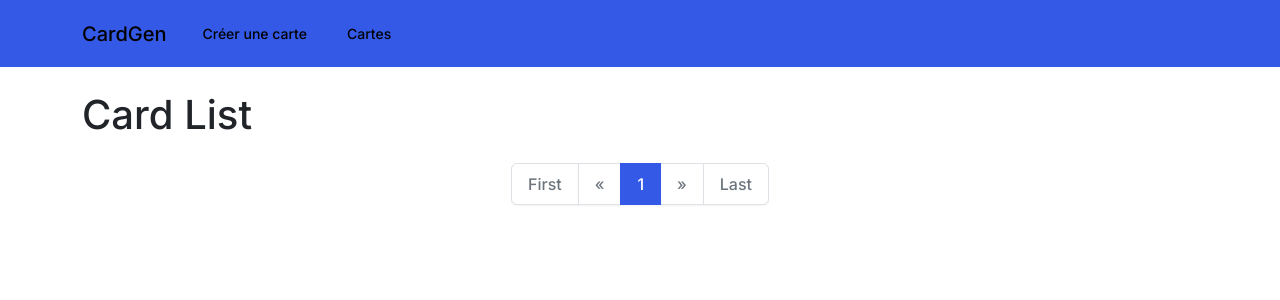
After one commit to rfulop/cards_generator, a Django app: page /generator/cards in a window 1280 px wide. The commit adds this page. Shown: the top 300 px of the page. Run offline with Django 5.2, Linux system fonts and the light colour scheme; data that the repository does not hold is empty; style sheets or scripts are compiled from the project's sources; some libraries are stand-ins or nearby versions.

Commit message:
implementation of cards view

```diff
--- a/generator/models.py
+++ b/generator/models.py
@@ -46,3 +46,6 @@ class Card(models.Model):
 
     def __str__(self):
         return self.name
+
+    class Meta:
+        ordering = ['-id']
--- a/generator/urls.py
+++ b/generator/urls.py
@@ -1,7 +1,7 @@
 from django.urls import path
 
 from .views import OutlinePreviewView, SlotPreviewView, DeleteSlotFormView, CreateSlotFormView, CreateCardView, \
-    CardDetailView, GetPresetDetailsView, SaveAsPresetView
+    CardDetailView, GetPresetDetailsView, SaveAsPresetView, CardListView
 
 urlpatterns = [
     path('create-card', CreateCardView.as_view(), name='create-card'),
@@ -12,4 +12,5 @@ urlpatterns = [
     path('card/<int:card_id>', CardDetailView.as_view(), name='card-detail'),
     path('preset/<int:preset_id>/details', GetPresetDetailsView.as_view(), name='get-preset-details'),
     path('card/<int:card_id>/save-as-preset', SaveAsPresetView.as_view(), name='save-as-preset'),
+    path('cards', CardListView.as_view(), name='card-list'),
 ]
--- a/generator/views.py
+++ b/generator/views.py
@@ -4,7 +4,7 @@ from django.http import HttpResponse, JsonResponse
 from django.shortcuts import render, redirect, get_object_or_404
 from django.template.loader import render_to_string
 from django.views import View
-from django.views.generic import TemplateView, DetailView
+from django.views.generic import TemplateView, DetailView, ListView
 
 from .constants import DEFAULT_SLOT_IMAGE_SIZE, DISPLAYED_WIDTH
 from .forms import CardOutlineSelectionForm, CardSlotForm, CardSlotFormSet, CardDetailsForm
@@ -164,3 +164,9 @@ class SaveAsPresetView(View):
         card.save()
         messages.success(request, 'Card saved as preset successfully')
         return redirect('card-detail', card_id=card.id)
+
+
+class CardListView(ListView):
+    model = Card
+    template_name = 'generator/card_list.html'
+    paginate_by = 8
--- a/templates/base.html
+++ b/templates/base.html
@@ -6,7 +6,7 @@
     <meta name="viewport" content="width=device-width, initial-scale=1, shrink-to-fit=no">
 
     <!-- Bootstrap CSS - Bootswatch themed -->
-    <link rel="stylesheet" href="https://bootswatch.com/5/sandstone/bootstrap.min.css" crossorigin="anonymous">
+    <link rel="stylesheet" href="https://bootswatch.com/5/zephyr/bootstrap.min.css" crossorigin="anonymous">
 
     {% load sass_tags %}
     <link href="{% sass_src 'css/style.scss' %}" rel="stylesheet" type="text/css"/>
--- /dev/null
+++ b/templates/generator/card_list.html
@@ -0,0 +1,23 @@
+{% extends 'base.html' %}
+
+{% block content %}
+<div class="container mt-4">
+    <h1 class="mb-4">Card List</h1>
+    <div class="row">
+        {% for card in page_obj %}
+        <div class="col-md-4 mb-4">
+            <a href="{% url 'card-detail' card.id %}" class="text-decoration-none text-dark">
+                <div class="card">
+                    <img src="{{ card.image.url }}" class="card-img-top" alt="{{ card.name }}">
+                    <div class="card-body">
+                        <h5 class="card-title text-center">{{ card.name }}</h5>
+                    </div>
+                </div>
+            </a>
+        </div>
+        {% endfor %}
+    </div>
+
+    {% include 'generator/partials/pagination.html' %}
+</div>
+{% endblock %}
--- /dev/null
+++ b/templates/generator/partials/pagination.html
@@ -0,0 +1,47 @@
+<div>
+    <ul class="pagination justify-content-center">
+        {% if page_obj.has_previous %}
+            <li class="page-item">
+                <a class="page-link" href="?page=1">First</a>
+            </li>
+            <li class="page-item">
+                <a class="page-link" href="?page={{ page_obj.previous_page_number }}">&laquo;</a>
+            </li>
+        {% else %}
+            <li class="page-item disabled">
+                <a class="page-link" href="#">First</a>
+            </li>
+            <li class="page-item disabled">
+                <a class="page-link" href="#">&laquo;</a>
+            </li>
+        {% endif %}
+
+        {% for num in page_obj.paginator.page_range %}
+            {% if page_obj.number == num %}
+                <li class="page-item active">
+                    <a class="page-link" href="#">{{ num }}</a>
+                </li>
+            {% elif num > page_obj.number|add:'-3' and num < page_obj.number|add:'3' %}
+                <li class="page-item">
+                    <a class="page-link" href="?page={{ num }}">{{ num }}</a>
+                </li>
+            {% endif %}
+        {% endfor %}
+
+        {% if page_obj.has_next %}
+            <li class="page-item">
+                <a class="page-link" href="?page={{ page_obj.next_page_number }}">&raquo;</a>
+            </li>
+            <li class="page-item">
+                <a class="page-link" href="?page={{ page_obj.paginator.num_pages }}">Last</a>
+            </li>
+        {% else %}
+            <li class="page-item disabled">
+                <a class="page-link" href="#">&raquo;</a>
+            </li>
+            <li class="page-item disabled">
+                <a class="page-link" href="#">Last</a>
+            </li>
+        {% endif %}
+    </ul>
+</div>
--- a/templates/partials/navbar.html
+++ b/templates/partials/navbar.html
@@ -1,5 +1,5 @@
 <nav class="navbar navbar-expand-lg bg-primary" data-bs-theme="dark">
-    <div class="container-fluid">
+    <div class="container">
         <a class="navbar-brand" href="#">CardGen</a>
         <button class="navbar-toggler" type="button" data-bs-toggle="collapse" data-bs-target="#navbarColor01"
                 aria-controls="navbarColor01" aria-expanded="false" aria-label="Toggle navigation">
@@ -10,6 +10,9 @@
                 <li class="nav-item">
                     <a class="nav-link active" href="{% url 'create-card' %}">Créer une carte</a>
                 </li>
+                <li class="nav-item">
+                    <a class="nav-link active" href="{% url 'card-list' %}">Cartes</a>
+                </li>
             </ul>
         </div>
     </div>
```
